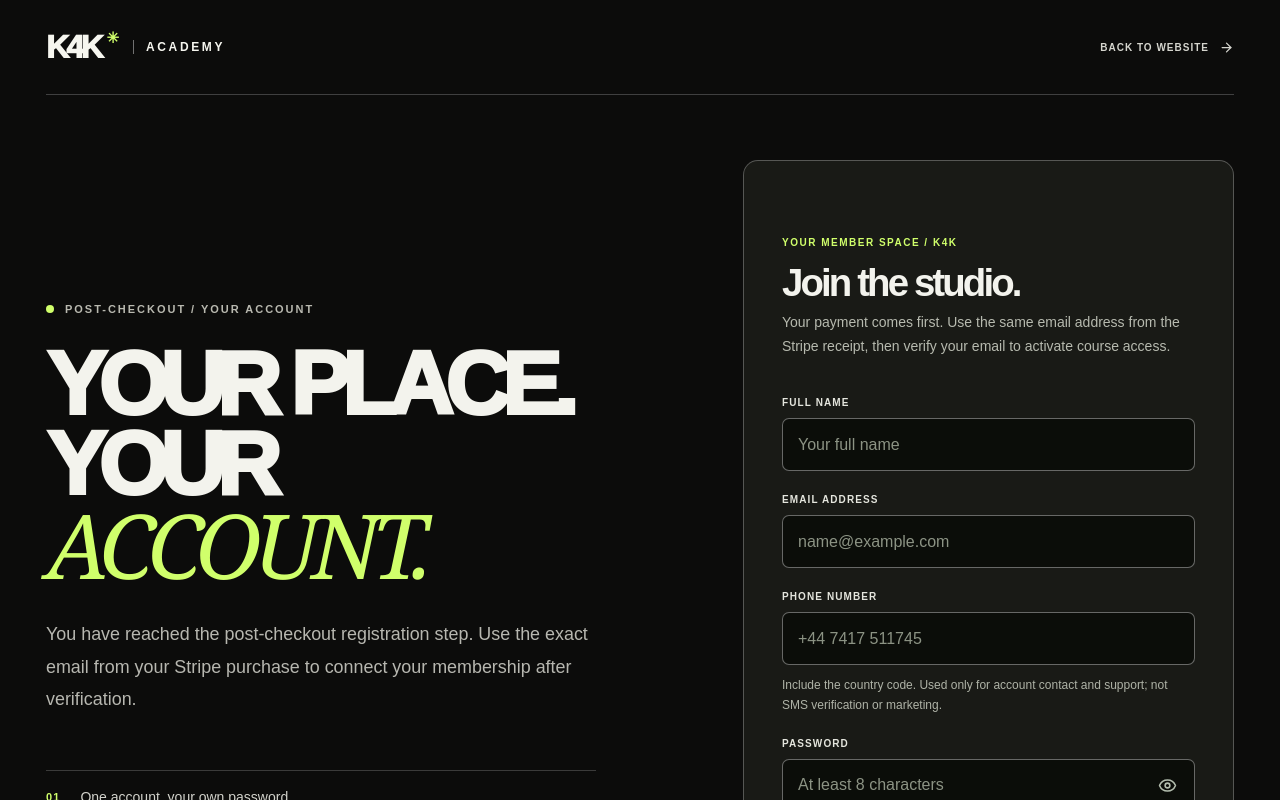
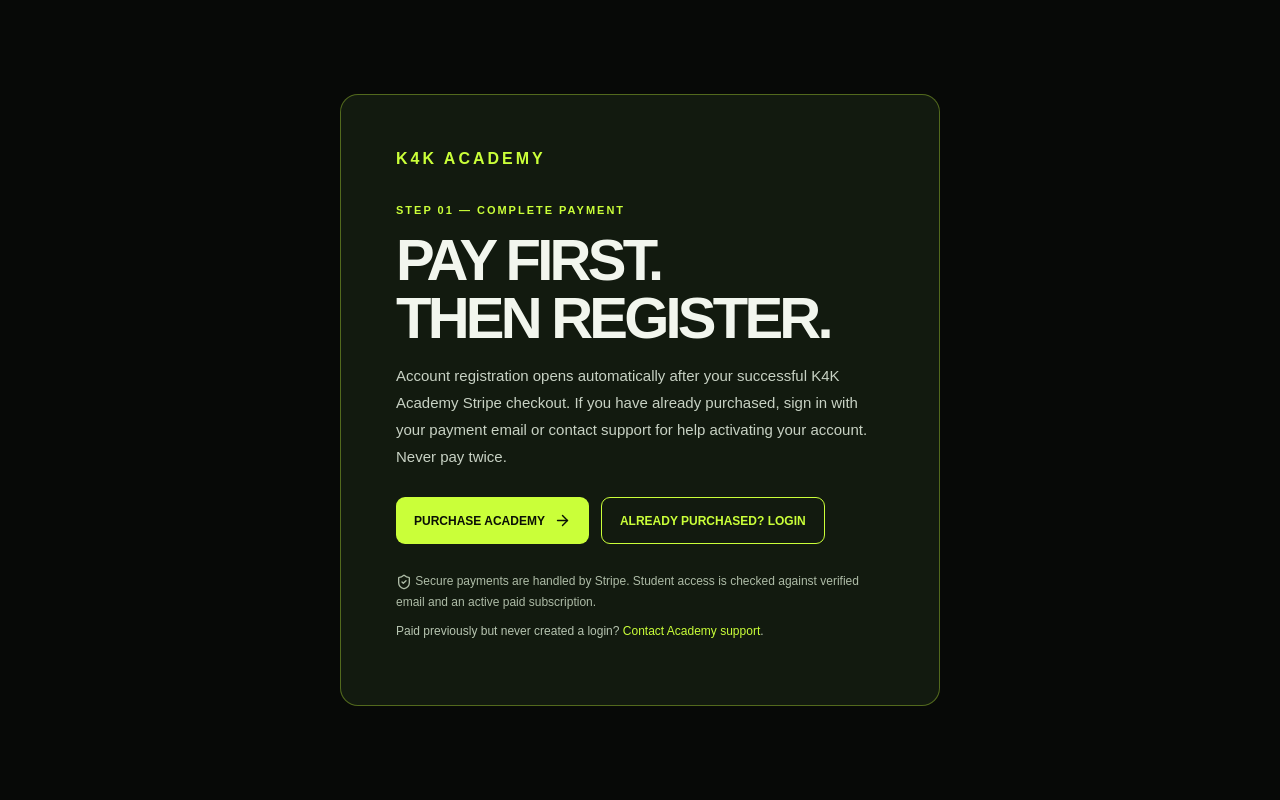
Before and after one commit to kreativestudios4k-lgtm/k4k-academy-v2, a Next.js app: page /register in a window 1280 px wide. Shown: the top 800 px of the page. Built offline with nearby package versions, Linux system fonts and the light colour scheme.

Commit message:
Require successful K4K checkout return before showing new-account registration

```diff
--- a/app/register/page.js
+++ b/app/register/page.js
@@ -1,3 +1,28 @@
+import Link from 'next/link';
+import {ArrowRight,LockKeyhole,ShieldCheck} from 'lucide-react';
 import Login from '../login/page';
-export const metadata={title:'Create Account — K4K Academy'};
-export default function Register(){return <Login initialMode="register"/>;}
+export const dynamic='force-dynamic';
+export const metadata={title:'Complete Your Purchase & Register — K4K Academy',robots:{index:false,follow:false}};
+export default async function Register({searchParams}){
+ const params=await searchParams;
+ const checkout=typeof params?.checkout==='string'?params.checkout:'';
+ const session=typeof params?.session_id==='string'?params.session_id:'';
+ // A returned checkout URL only opens the account form. It never grants paid access.
+ // Membership activation requires a verified email and an active Stripe-backed subscription.
+ const fromCheckout=checkout==='success'&&/^cs_live_[A-Za-z0-9_]{8,170}$/.test(session);
+ if(fromCheckout)return <Login initialMode="register"/>;
+ return <main style={{minHeight:'100svh',background:'#070907',color:'#f2f6ee',display:'grid',placeItems:'center',padding:'28px',fontFamily:'Arial, sans-serif'}}>
+  <section style={{maxWidth:600,border:'1px solid #caff3958',borderRadius:18,padding:'clamp(26px,5vw,55px)',background:'#121a0f'}}>
+   <Link href="/" style={{textDecoration:'none',color:'#caff39',fontWeight:900,letterSpacing:3}}>K4K ACADEMY</Link>
+   <p style={{fontSize:11,color:'#caff39',fontWeight:900,letterSpacing:2,marginTop:36}}>STEP 01 — COMPLETE PAYMENT</p>
+   <h1 style={{fontSize:'clamp(36px,6vw,58px)',letterSpacing:'-.065em',lineHeight:1,margin:'15px 0'}}>PAY FIRST.<br/>THEN REGISTER.</h1>
+   <p style={{fontSize:15,lineHeight:1.8,color:'#c8d2c4'}}>Account registration opens automatically after your successful K4K Academy Stripe checkout. If you have already purchased, sign in with your payment email or contact support for help activating your account. Never pay twice.</p>
+   <div style={{display:'flex',gap:12,flexWrap:'wrap',margin:'27px 0'}}>
+    <Link href="https://buy.stripe.com/dRmbJ293u6d7egQ8CseEo0n" style={{display:'inline-flex',alignItems:'center',gap:9,background:'#caff39',color:'#0a1005',borderRadius:9,padding:'15px 18px',textDecoration:'none',fontSize:12,fontWeight:900}}>PURCHASE ACADEMY <ArrowRight size={17}/></Link>
+    <Link href="/login" style={{display:'inline-flex',alignItems:'center',gap:8,border:'1px solid #caff39',borderRadius:9,padding:'15px 18px',textDecoration:'none',color:'#caff39',fontSize:12,fontWeight:900}}>ALREADY PURCHASED? LOGIN</Link>
+   </div>
+   <p style={{fontSize:12,color:'#aebca7',lineHeight:1.7}}><ShieldCheck size={16} style={{display:'inline',verticalAlign:'middle'}}/> Secure payments are handled by Stripe. Student access is checked against verified email and an active paid subscription.</p>
+   <p style={{fontSize:12,color:'#b7c5b1'}}>Paid previously but never created a login? <a style={{color:'#caff39'}} href="mailto:hello@kreativestudios4k.com?subject=Paid%20Academy%20registration">Contact Academy support</a>.</p>
+  </section>
+ </main>;
+}
```
